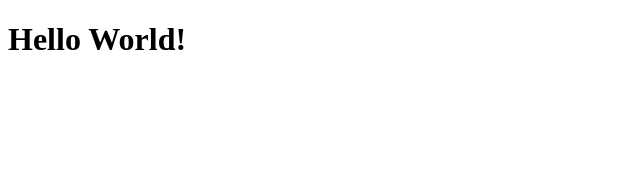
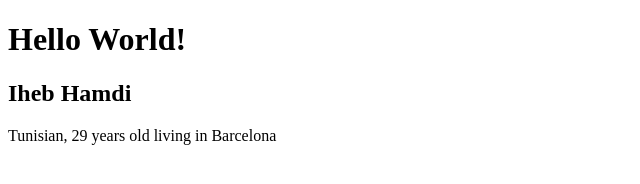
Before and after one commit to hamdiheb/gitmastery, a plain HTML site: page index.html in a window 1280 px wide. Shown: the whole page, without its empty margins (0-640 px from the left). Drawn offline with Linux system fonts and the light colour scheme.

Commit message:
Added my information on the index page

```diff
--- a/index.html
+++ b/index.html
@@ -5,5 +5,9 @@
     </head>
     <body>
         <h1>Hello World!</h1>
+        <article>
+            <h2>Iheb Hamdi</h2>
+            <p>Tunisian, 29 years old living in Barcelona</p>
+        </article>
     </body>
 </html>
```
